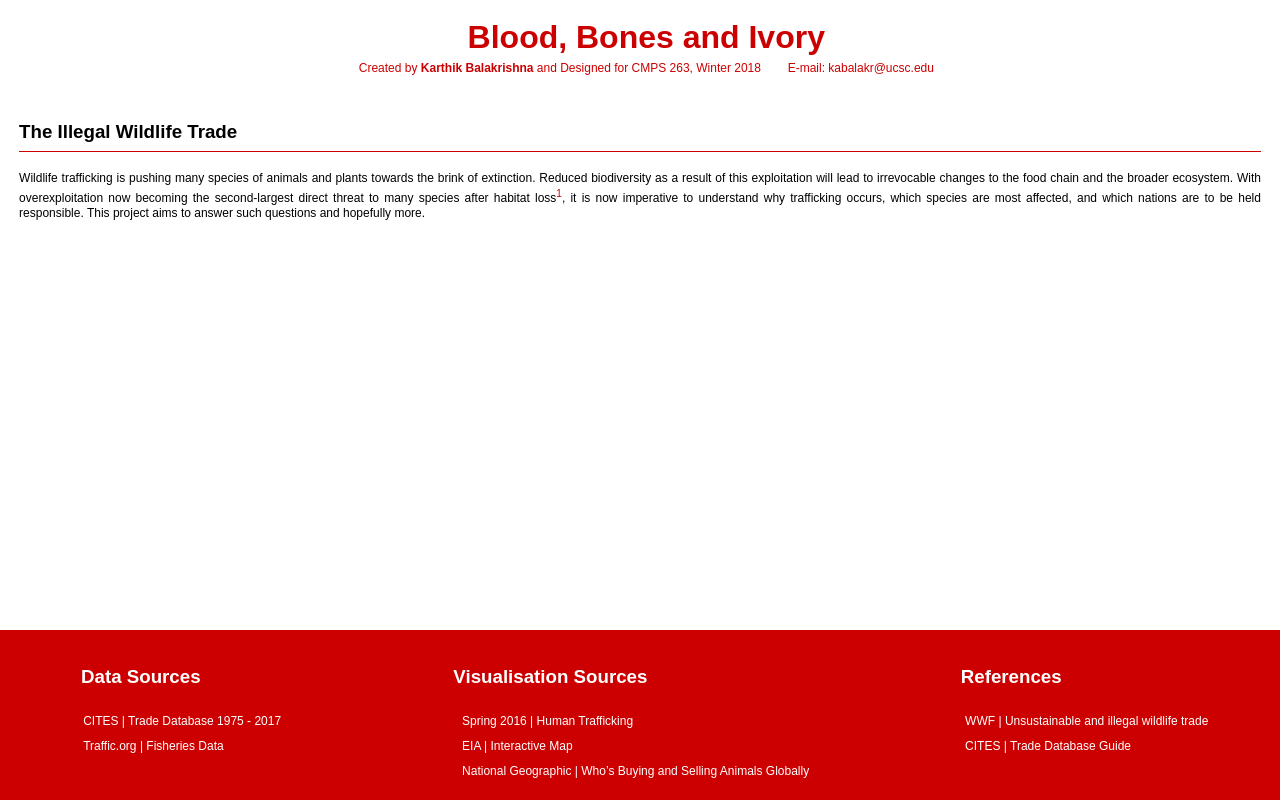
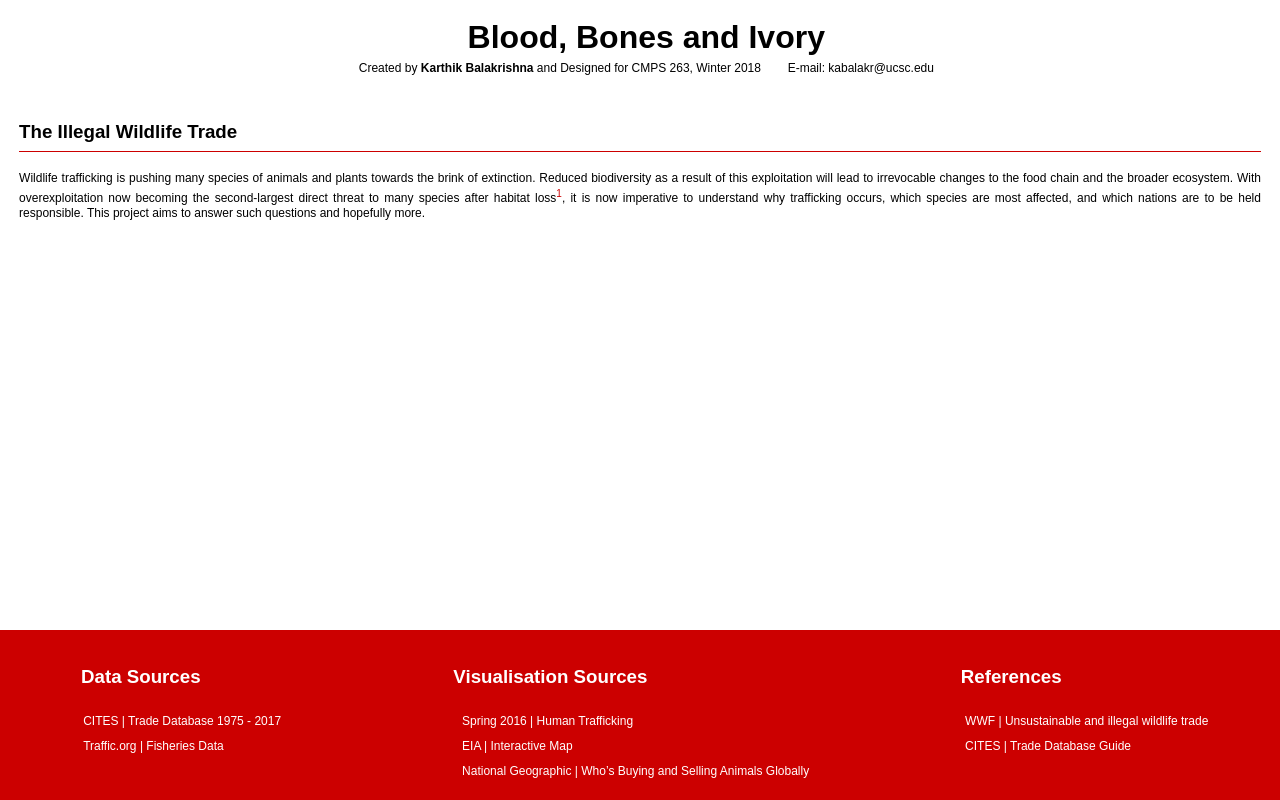
Before and after one commit to balakrishna-k/WildLifeTrafficking1, a plain HTML site: page index.html in a window 1280 px wide. Drawn offline with Linux system fonts and the light colour scheme.

Commit message:
Font color

```diff
--- a/index.html
+++ b/index.html
@@ -132,9 +132,9 @@
 
 		<header>
 			<div class="bar">
-				<h1 style="color: #cc0000; padding: 2% 0% 0% 1%; text-align: center">Blood, Bones and Ivory</h1>
+				<h1 style="color: black; padding: 2% 0% 0% 1%; text-align: center">Blood, Bones and Ivory</h1>
 			</div>
-            <p style="font-size: 12px; color: #cc0000; padding-left: 1%; text-align: center;">Created by <b>Karthik Balakrishna</b> and Designed for CMPS 263, Winter 2018  <b style="color: white">......</b>   E-mail: kabalakr@ucsc.edu</p><! too tired to edit the dots lol. Do this later.>
+            <p style="font-size: 12px; color: black; padding-left: 1%; text-align: center;">Created by <b>Karthik Balakrishna</b> and Designed for CMPS 263, Winter 2018  <b style="color: white">......</b>   E-mail: kabalakr@ucsc.edu</p><! too tired to edit the dots lol. Do this later.>
 		</header>
 
 		<div id="wrapper">
```
